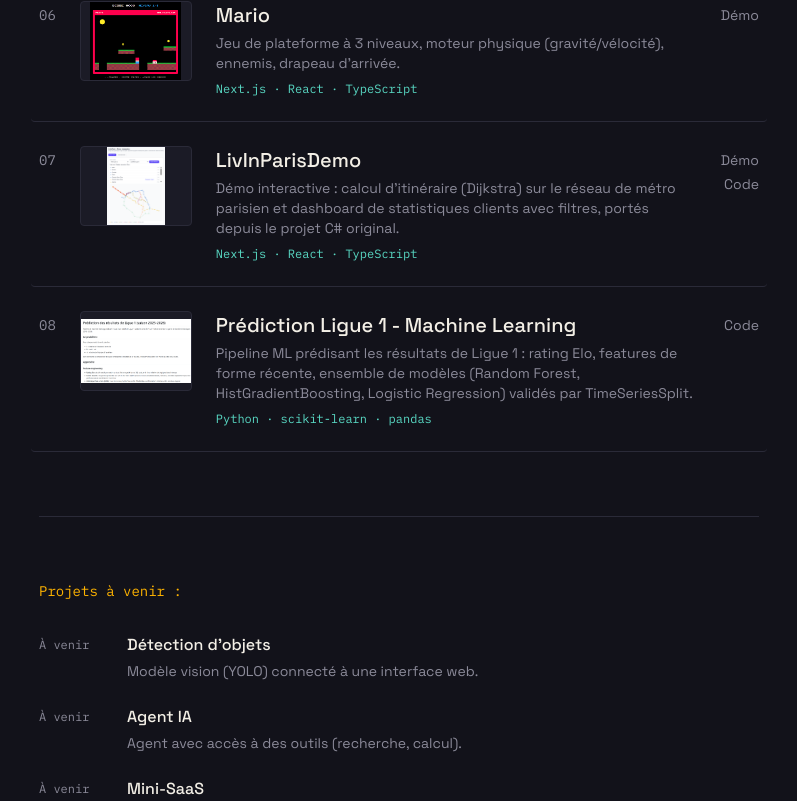
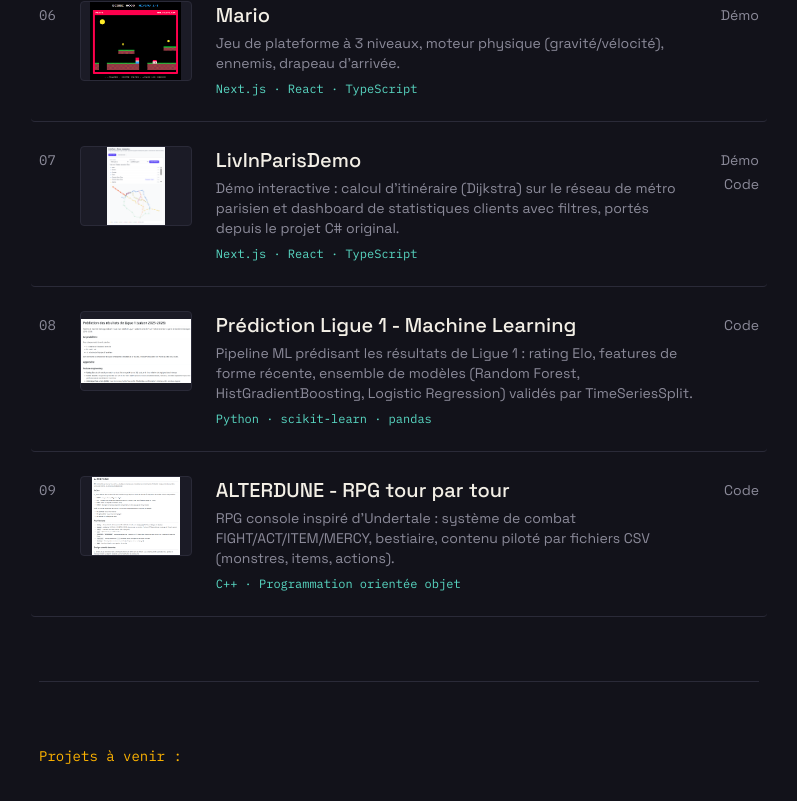
Before and after one commit to PierreBoudraa/pierre-portfolio, a Next.js app: page / in a window 1280 px wide. Shown: the part 1249-2050 px from the top of the page, without its empty margins (241-1038 px from the left). Built offline with nearby package versions, Linux system fonts and the light colour scheme.

Commit message:
Add ALTERDUNE to portfolio

```diff
--- a/app/page.tsx
+++ b/app/page.tsx
@@ -80,6 +80,15 @@ const shippedProjects: ShippedProject[] = [
     url: "https://github.com/PierreBoudraa/ligue1-prediction",
     isCodeOnly: true,
     screenshot: "/screenshots/ligue1-prediction.png",
+  },
+  {
+    number: "09",
+    name: "ALTERDUNE - RPG tour par tour",
+    stack: "C++ · Programmation orientée objet",
+    description: "RPG console inspiré d'Undertale : système de combat FIGHT/ACT/ITEM/MERCY, bestiaire, contenu piloté par fichiers CSV (monstres, items, actions).",
+    url: "https://github.com/PierreBoudraa/alterdune-rpg",
+    isCodeOnly: true,
+    screenshot: "/screenshots/alterdune.png",
   },
 ];
 
```
Also changed, not shown: public/screenshots/alterdune.png (added).
